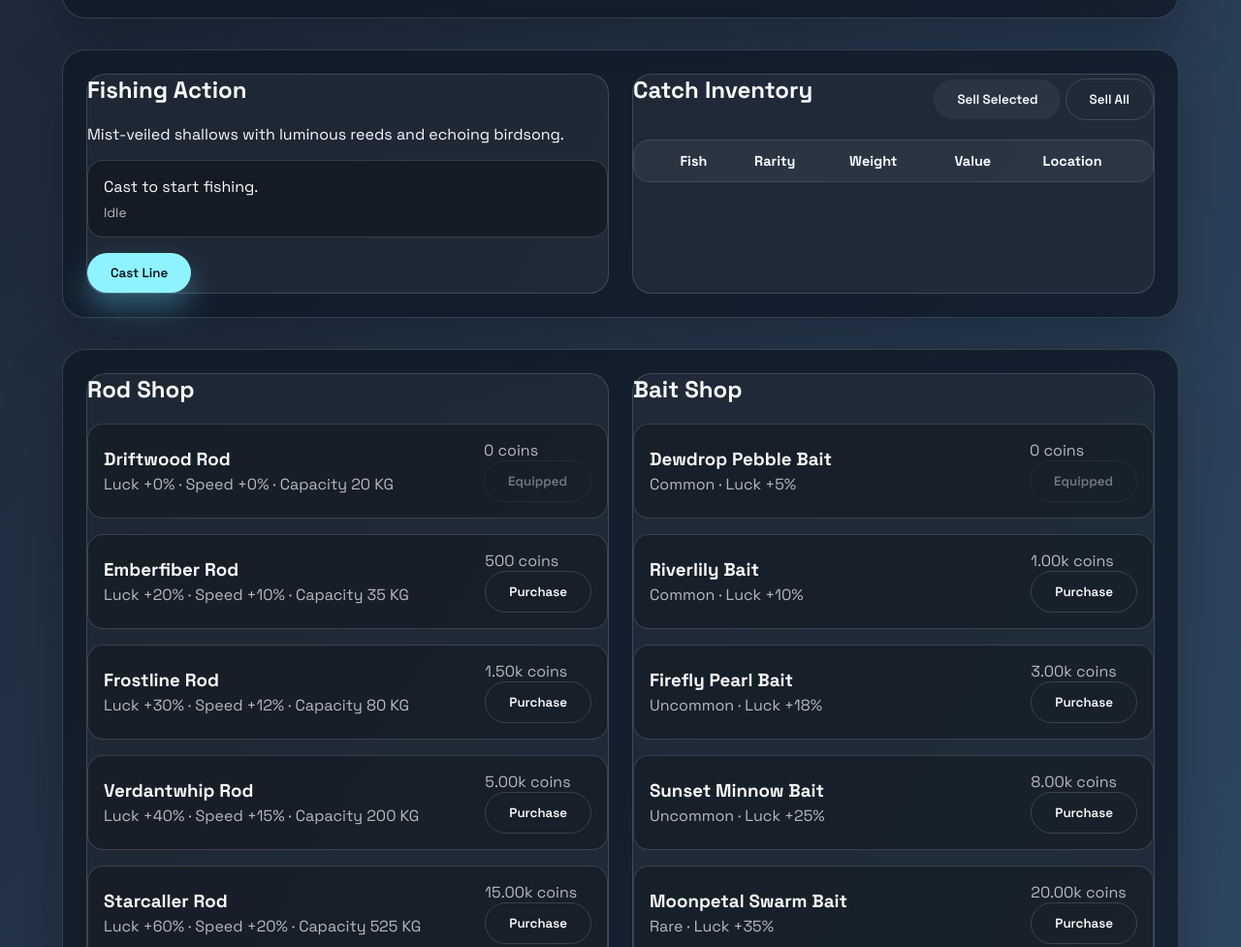
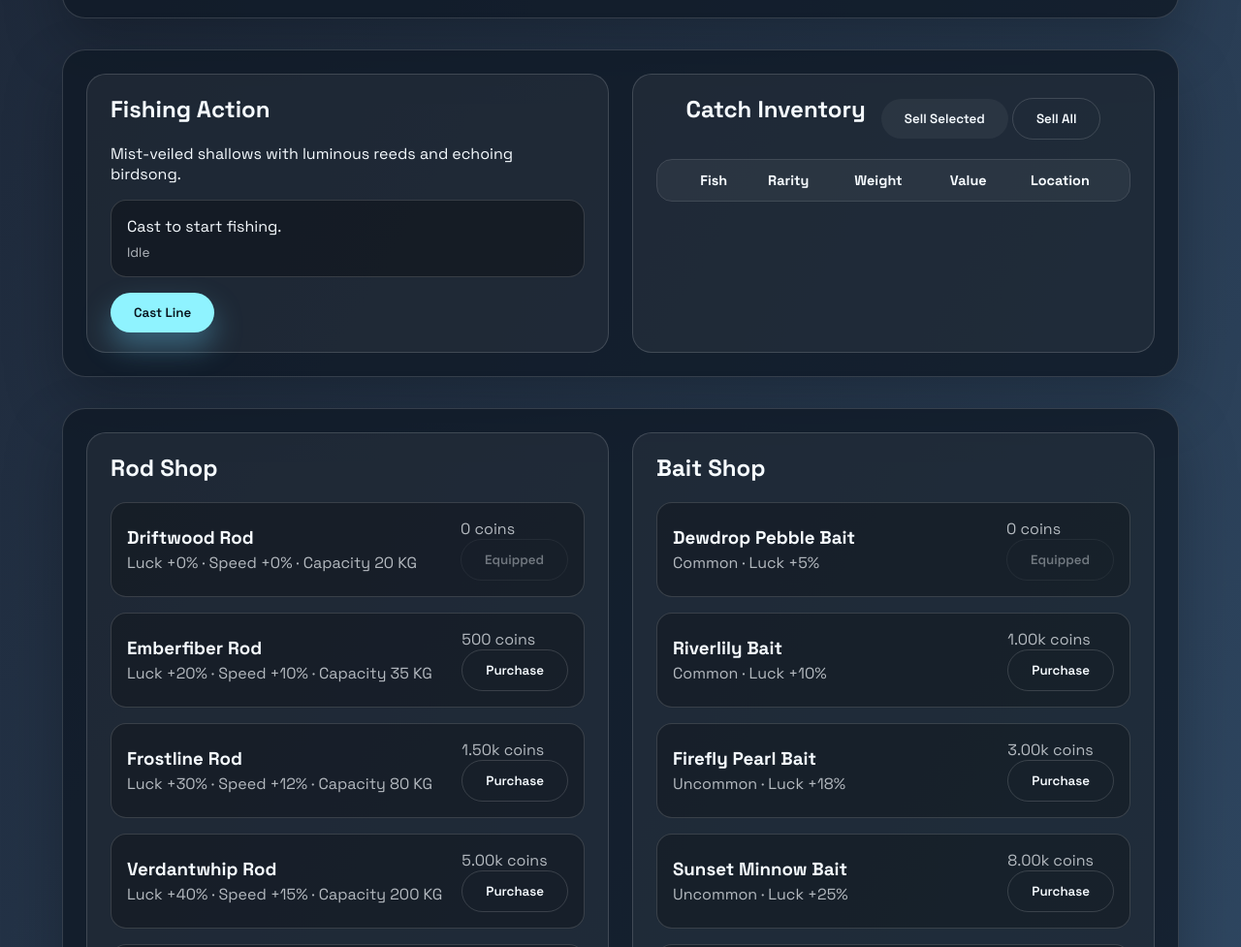
Before and after one commit to unvermicular/fishing-simulator, a plain HTML site: page index.html in a window 1280 px wide. Shown: the part 845-1822 px from the top of the page at 97% size. Drawn offline with Linux system fonts and the light colour scheme.

Commit message:
Update panel padding and shop layout styles

```diff
--- a/styles.css
+++ b/styles.css
@@ -238,6 +238,7 @@ section.panel {
   background: var(--surface-alt);
   border-radius: 1.25rem;
   border: 1px solid var(--border);
+  padding: 1.25rem 1.5rem;
 }
 
 .panel > h2 {
@@ -271,10 +272,16 @@ section.panel {
 
 .inventory-header {
   display: flex;
-  justify-content: space-between;
+  justify-content: center;
   gap: 1rem;
   align-items: center;
   flex-wrap: wrap;
+}
+
+.shop-list {
+  display: flex;
+  flex-direction: column;
+  gap: 1rem;
 }
 
 .inventory-table-wrapper {
@@ -328,7 +335,6 @@ tr + tr {
   align-items: center;
   gap: 1rem;
   background: rgba(0, 0, 0, 0.25);
-  margin-bottom: 1rem;
 }
 
 .shop-item h3 {
```
